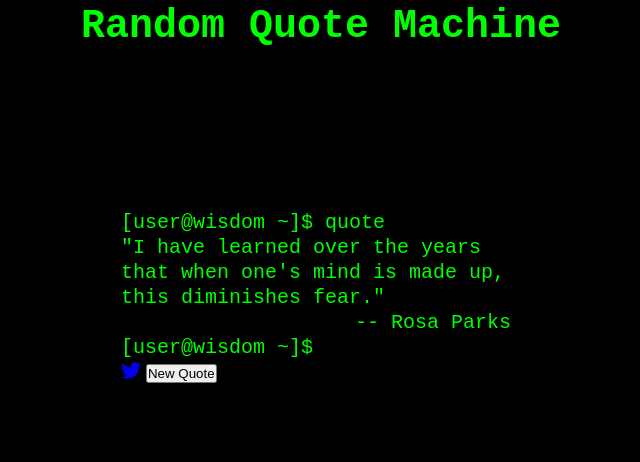
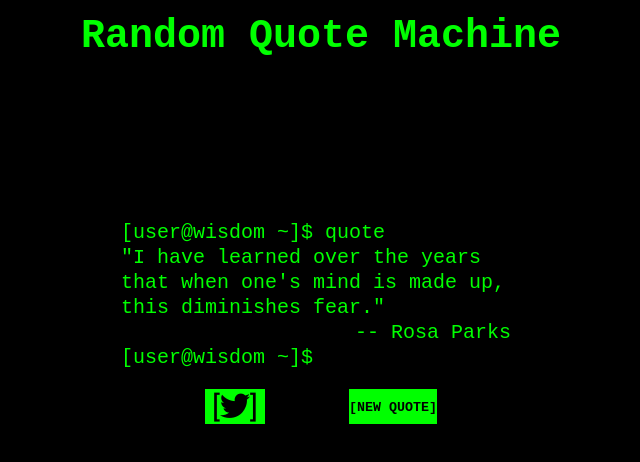
Before and after one commit to kimjisena/random-quote-machine, a plain HTML site: page index.html in a window 1280 px wide. Shown: the whole page, without its empty margins (319-959 px from the left). Drawn offline with nearby package versions, Linux system fonts and the light colour scheme.

Commit message:
ui looking good

```diff
--- a/index.html
+++ b/index.html
@@ -23,8 +23,14 @@
                         <div id="author"><code>-- Rosa Parks</code></div>
                     </div>
                     <p class="prompt-string bottom"><code><span id="prompt">[user@wisdom ~]$ </span><span id="cursor">I</span></code></p>
-                    <a id="tweet-quote" href="https://twitter.com/intent/tweet"><i class="fab fa-twitter"></i></a>
-                    <button id="new-quote">New Quote</button>
+                    <div class="clickable">
+                        <a id="tweet-quote" href="https://twitter.com/intent/tweet">
+                            <div class="twitter-icon">
+                                [<i class="fab fa-twitter"></i>]
+                            </div>
+                        </a>
+                        <button id="new-quote"><code>[NEW QUOTE]</code></button>
+                    </div>
                 </div>
             </div>
         </div>
--- a/index.js
+++ b/index.js
@@ -2,7 +2,8 @@ $(document).ready(function () {
     let green = true;
     let str = 'quote';
     let nextChar = 0;
-    let blinkId, typeId;
+    let blinkId,
+        typeId;
 
     function blink () {
         let color =  green ? '#0f0' : '#000';
@@ -40,7 +41,7 @@ $(document).ready(function () {
         blinkId = setInterval(blink, 500); // ok, you can blink now
     }
 
-    $('button').click(() => {
+    $('#new-quote').click(() => {
         typeId = setInterval(type, 150);
     });
 
--- a/styles.css
+++ b/styles.css
@@ -20,6 +20,7 @@ body {
 }
 
 h1 {
+  margin-top: 1rem;
   text-align: center;
   font-size: 4rem;
 }
@@ -43,3 +44,29 @@ h1 {
 .prompt-string.bottom code span#cursor {
   background-color: rgb(0, 255, 0);
 }
+
+.clickable {
+  display: flex;
+  justify-content: space-evenly;
+  margin-top: 2rem;
+  font-size: 3rem;
+  color: white;
+}
+
+.clickable a {
+  background-color: rgb(0, 255, 0);
+  color: black;
+  width: 6rem;
+  text-align: center;
+}
+
+#new-quote {
+  border: 0;
+  background-color: rgb(0, 255, 0);
+  font-weight: bold;
+}
+
+.clickable a:hover, #new-quote:hover {
+  background-color: green;
+  cursor: pointer;
+}
```
